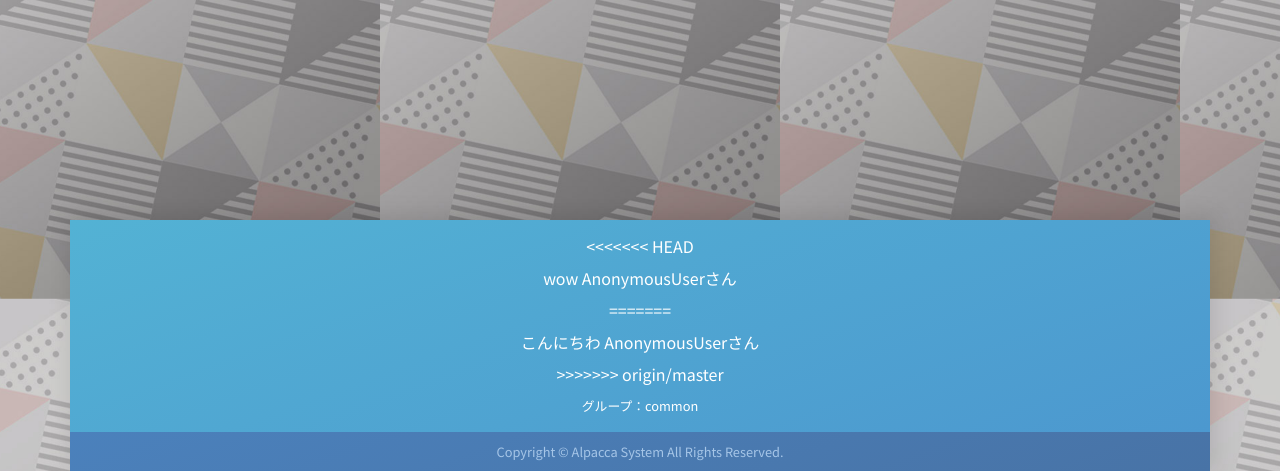
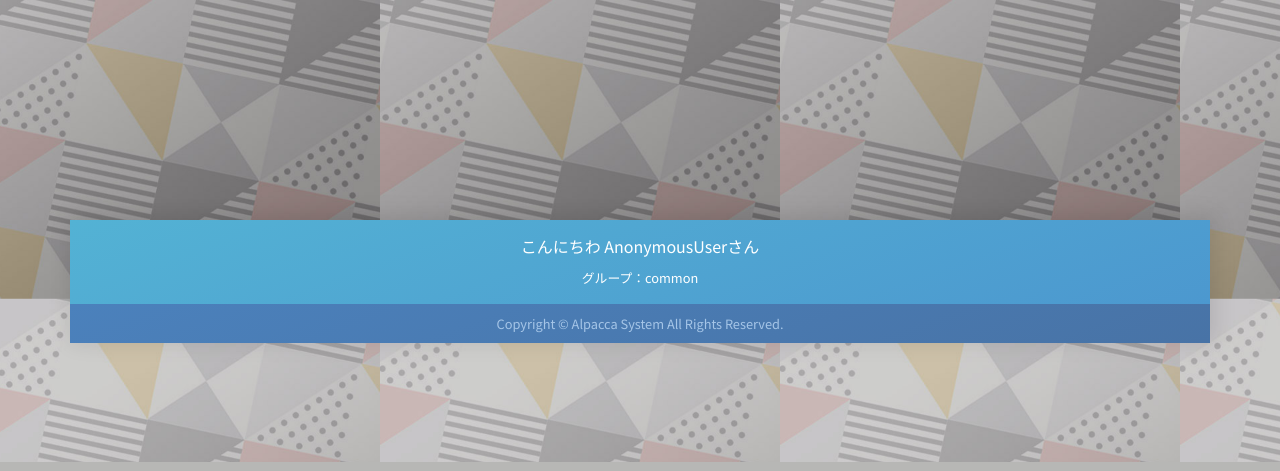
Before and after one commit to studio25325/alpacca, a Django app: page / in a window 1280 px wide. Shown: the part 338-809 px from the top of the page. Run offline with Django 3.2, Linux system fonts and the light colour scheme; some libraries are stand-ins or nearby versions.

Commit message:
無事かな？

```diff
--- a/register/templates/register/top.html
+++ b/register/templates/register/top.html
@@ -61,11 +61,9 @@
 <footer class="footer">
 
     <div  class="user_box">
-<<<<<<< HEAD
-        <p>wow {{ foo_user }}さん</p>
-=======
-        <p>こんにちわ {{ foo_user }}さん</p>
->>>>>>> origin/master
+
+        こんにちわ {{ foo_user }}さん
+
         <div style="text-align:center; font-size:80%; ">グループ：{{ foo1 }}</div>
 
     </div>
```
